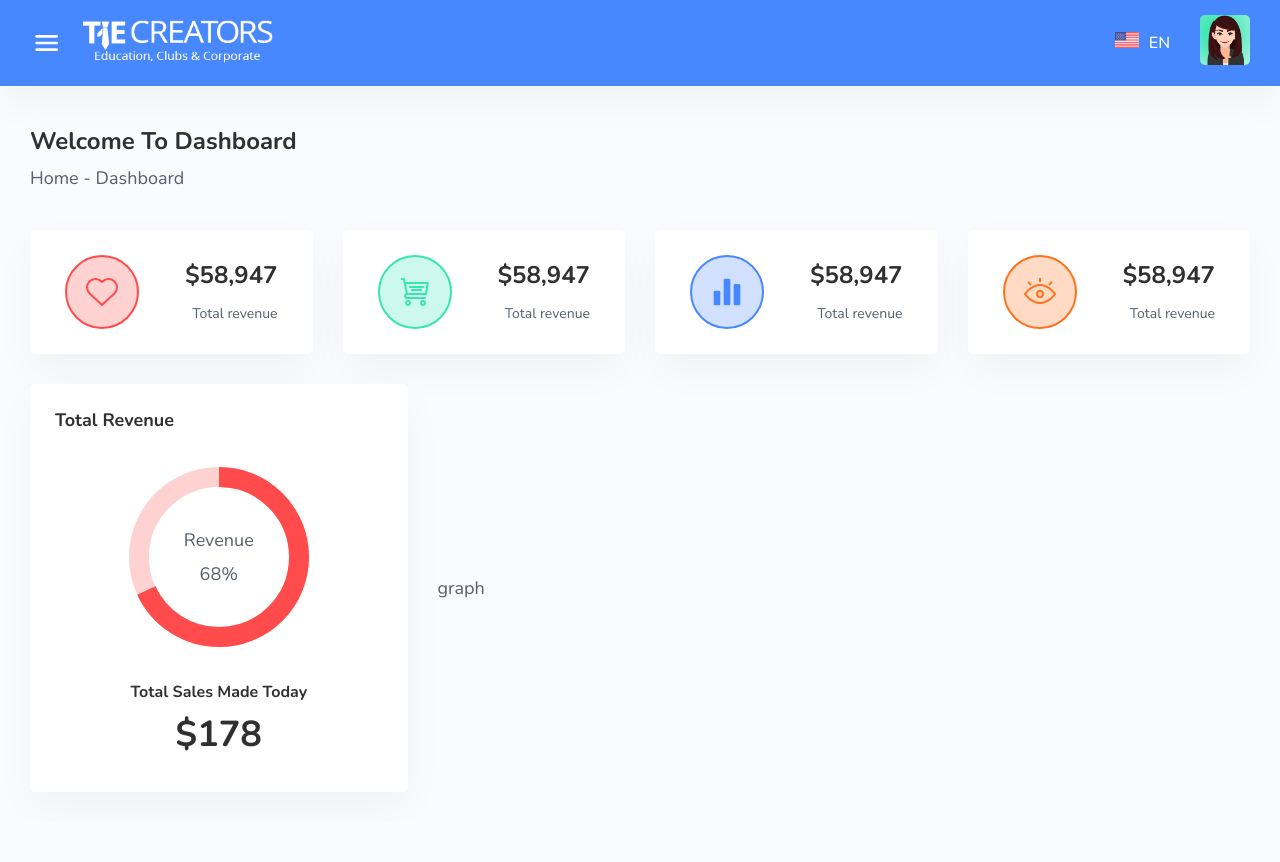
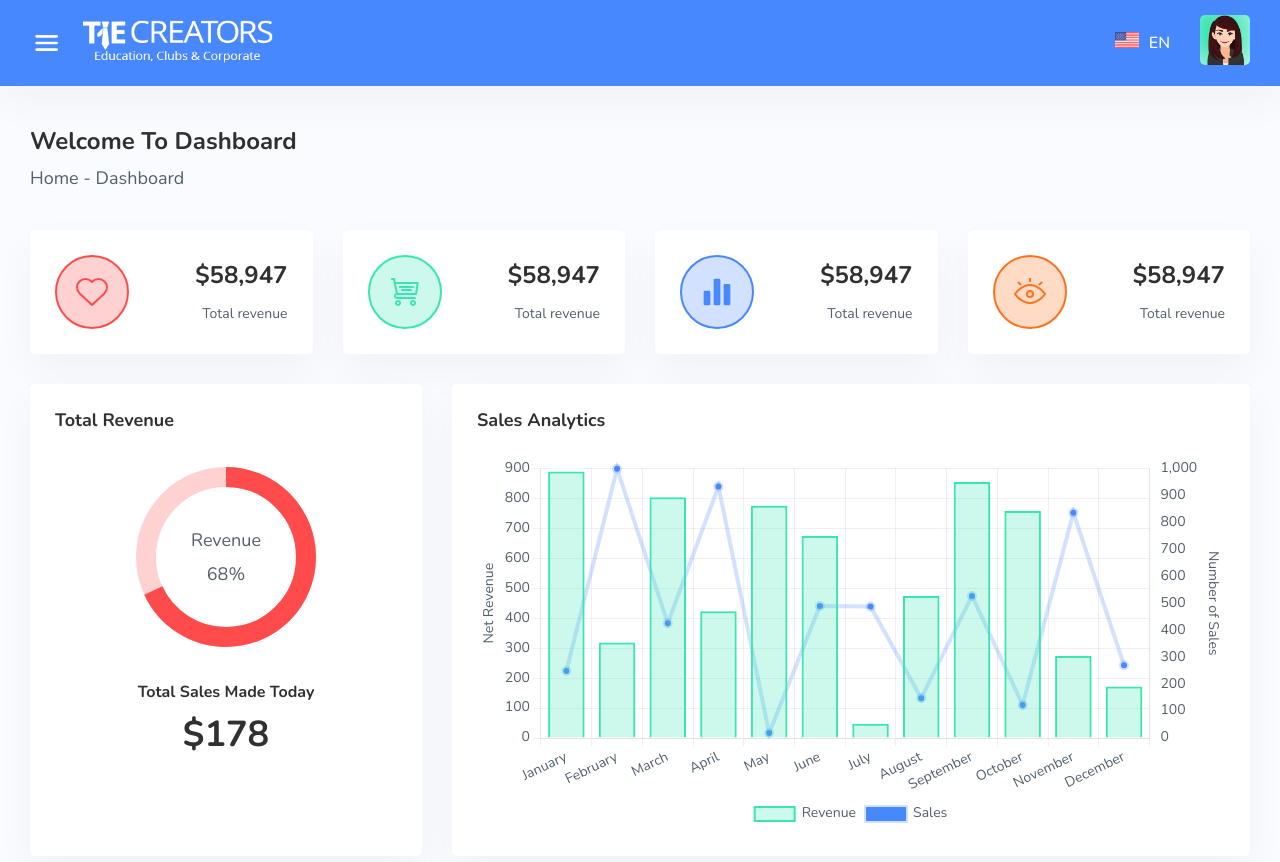
Before and after one commit to ablbsk/rsclone, a React (Create React App) app: page /dashboard in a window 1280 px wide. Shown: the top 862 px of the page. Before the commit the page ends 822 px from the top, so only its background shows below. Built offline with nearby package versions, Linux system fonts and the light colour scheme.

Commit message:
feat: add graph

```diff
--- a/package.json
+++ b/package.json
@@ -11,9 +11,11 @@
     "@types/react": "^18.0.27",
     "@types/react-dom": "^18.0.10",
     "babel-jest": "^29.4.1",
+    "chart.js": "^4.2.0",
     "classnames": "^2.3.2",
     "jest": "^29.4.1",
     "react": "^18.2.0",
+    "react-chartjs-2": "^5.2.0",
     "react-dom": "^18.2.0",
     "react-redux": "^8.0.5",
     "react-router": "^6.8.0",
@@ -55,6 +57,7 @@
   "devDependencies": {
     "@babel/preset-env": "^7.20.2",
     "@babel/preset-react": "^7.18.6",
+    "@faker-js/faker": "^7.6.0",
     "@testing-library/react": "^13.4.0",
     "@typescript-eslint/eslint-plugin": "^5.49.0",
     "@typescript-eslint/parser": "^5.49.0",
--- a/src/components/Dashboard/Index/Card/card.scss
+++ b/src/components/Dashboard/Index/Card/card.scss
@@ -8,6 +8,7 @@
   padding: 25px;
   display: flex;
   justify-content: space-between;
+  gap: 25px;
   background-color: $color-element-background-light;
   border-radius: $border-radius-sm;
   box-shadow: $box-shadow;
@@ -23,7 +24,6 @@
 }
 
 .card__column {
-  padding: 0 10px;
   text-align: right;
 }
 
--- a/src/components/Dashboard/Index/CircularProgress/circular-progress.scss
+++ b/src/components/Dashboard/Index/CircularProgress/circular-progress.scss
@@ -2,11 +2,15 @@
 @import "../../../../sass/variables";
 
 .circular-progress {
-  flex-grow: 1;
+  width: 30%;
   padding: 25px;
   background-color: $color-element-background-light;
   border-radius: $border-radius-sm;
   box-shadow: $box-shadow;
+
+  @include media-tablet {
+    width: 100%;
+  }
 }
 
 .circular-progress__container {
--- /dev/null
+++ b/src/components/Dashboard/Index/Graph/graph.scss
@@ -0,0 +1,32 @@
+@import "../../../../sass/mixins";
+@import "../../../../sass/variables";
+
+.graph {
+  width: 70%;
+  background-color: $color-element-background-light;
+  border-radius: $border-radius-sm;
+  box-shadow: $box-shadow;
+
+  @include media-tablet {
+    width: 100%;
+  }
+}
+
+.graph__wrapper {
+  margin: 25px;
+  overflow-x: auto;
+}
+
+.graph__container {
+  position: relative;
+  margin-top: 25px;
+
+  @include media-mobile {
+    width: 700px;
+  }
+}
+
+.graph__canvas {
+  height: 100%;
+  width: 100%;
+}
--- /dev/null
+++ b/src/components/Dashboard/Index/Graph/index.tsx
@@ -0,0 +1,137 @@
+import "./graph.scss";
+import { FunctionComponent } from "react";
+import {
+  Chart as ChartJS,
+  LinearScale,
+  CategoryScale,
+  BarElement,
+  PointElement,
+  LineElement,
+  Legend,
+  Tooltip,
+  LineController,
+  BarController,
+  defaults,
+} from "chart.js";
+import { Chart } from "react-chartjs-2";
+import { faker } from "@faker-js/faker";
+import {
+  specialColors,
+  lightTheme,
+  nightTheme,
+} from "../../../../data/constants";
+import { GraphType } from "../../../../types";
+
+const Graph: FunctionComponent<GraphType> = ({ isNightMode }) => {
+  ChartJS.register(
+    LinearScale,
+    CategoryScale,
+    BarElement,
+    PointElement,
+    LineElement,
+    Legend,
+    Tooltip,
+    LineController,
+    BarController
+  );
+
+  defaults.font.size = 14;
+  defaults.font.family = "Nunito, Roboto, sans-serif";
+
+  defaults.color = isNightMode ? nightTheme.fontColor : lightTheme.fontColor;
+
+  defaults.borderColor = isNightMode
+    ? nightTheme.graph.gridColor
+    : lightTheme.graph.gridColor;
+
+  const options = {
+    responsive: true,
+    maintainAspectRatio: false,
+    plugins: {
+      legend: {
+        position: "bottom" as const,
+      },
+    },
+    scales: {
+      y: {
+        type: "linear" as const,
+        display: true,
+        position: "left" as const,
+        title: {
+          display: true,
+          text: "Net Revenue",
+        },
+      },
+      y1: {
+        type: "linear" as const,
+        display: true,
+        position: "right" as const,
+        title: {
+          display: true,
+          text: "Number of Sales",
+        },
+        grid: {
+          display: false,
+        },
+      },
+    },
+  };
+
+  const labels = [
+    "January",
+    "February",
+    "March",
+    "April",
+    "May",
+    "June",
+    "July",
+    "August",
+    "September",
+    "October",
+    "November",
+    "December",
+  ]; // fake data labels
+
+  const data = {
+    labels,
+    datasets: [
+      {
+        type: "bar" as const,
+        label: "Revenue",
+        data: labels.map(() => faker.datatype.number({ min: 0, max: 1000 })), // fake data values
+        backgroundColor: specialColors.aqua.background,
+        borderColor: specialColors.aqua.font,
+        borderWidth: 2,
+        yAxisID: "y",
+      },
+      {
+        type: "line" as const,
+        label: "Sales",
+        fill: false,
+        data: labels.map(() => faker.datatype.number({ min: 0, max: 1000 })), // fake data values
+        backgroundColor: specialColors.blue.font,
+        borderColor: specialColors.blue.background,
+        borderWidth: 4,
+        yAxisID: "y1",
+      },
+    ],
+  };
+
+  return (
+    <div className="graph">
+      <div className="graph__wrapper">
+        <h3 className="graph__header">Sales Analytics</h3>
+        <div className="graph__container">
+          <Chart
+            className="graph__canvas"
+            type="bar"
+            options={options}
+            data={data}
+          />
+        </div>
+      </div>
+    </div>
+  );
+};
+
+export default Graph;
--- a/src/components/Dashboard/Index/index.scss
+++ b/src/components/Dashboard/Index/index.scss
@@ -30,6 +30,9 @@
   margin: 30px 0;
   display: flex;
   justify-content: space-between;
-  align-items: center;
   gap: 30px;
+
+  @include media-tablet {
+    flex-wrap: wrap;
+  }
 }
--- a/src/components/Dashboard/Index/index.tsx
+++ b/src/components/Dashboard/Index/index.tsx
@@ -1,10 +1,15 @@
 import "./index.scss";
 import { FunctionComponent } from "react";
-import { specialColors } from "../../../data/constants";
+import { useSelector } from "react-redux";
 import Card from "./Card";
 import CircularProgress from "./CircularProgress";
+import Graph from "./Graph";
+import { specialColors } from "../../../data/constants";
+import { IStore } from "../../../interfaces/store";
 
 const Index: FunctionComponent = () => {
+  const state = useSelector((state: IStore) => state);
+
   return (
     <div className="index">
       <h1 className="index__header">Welcome to dashboard</h1>
@@ -37,7 +42,7 @@ const Index: FunctionComponent = () => {
       </div>
       <div className="index__additional">
         <CircularProgress progress={68} />
-        <div style={{ flexGrow: 6 }}>graph</div>
+        <Graph isNightMode={state.appInterface.isNightMode} />
       </div>
     </div>
   );
--- a/src/components/Sidebar/sidebar.scss
+++ b/src/components/Sidebar/sidebar.scss
@@ -36,7 +36,7 @@
     }
   }
 
-  @include media-small-mobile() {
+  @include media-small-mobile {
     height: calc(100vh - 70px);
     margin-top: 70px;
   }
--- a/src/data/constants.ts
+++ b/src/data/constants.ts
@@ -42,6 +42,9 @@ export const lightTheme = {
     page: "#fafbfe",
   },
   fontColor: "#535f6b",
+  graph: {
+    gridColor: "#b6b6b633",
+  },
 };
 
 export const nightTheme = {
@@ -51,4 +54,7 @@ export const nightTheme = {
   },
   fontColor: "#d5d6d7",
   sidebarFontColor: "#ffffff",
+  graph: {
+    gridColor: "#b6b6b61a",
+  },
 };
--- a/src/sass/_theme.scss
+++ b/src/sass/_theme.scss
@@ -8,7 +8,8 @@
   .profile,
   .sidebar,
   .card,
-  .circular-progress {
+  .circular-progress,
+  .graph {
     background-color: $color-element-background-night;
   }
 
--- a/src/types/index.ts
+++ b/src/types/index.ts
@@ -63,3 +63,7 @@ export type CardType = {
 export type CircularProgressType = {
   progress: number;
 };
+
+export type GraphType = {
+  isNightMode: boolean;
+};
```
Also changed, not shown: 1 other file (tests, documents, lock files or other folders).
